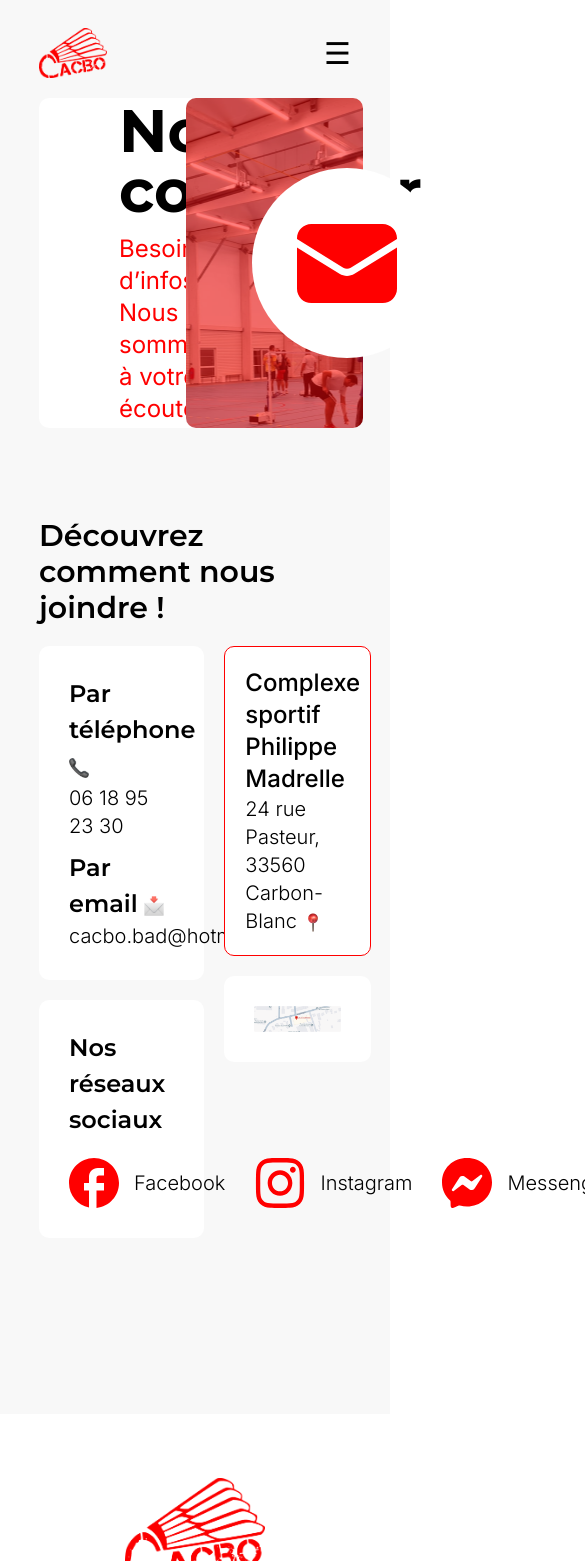
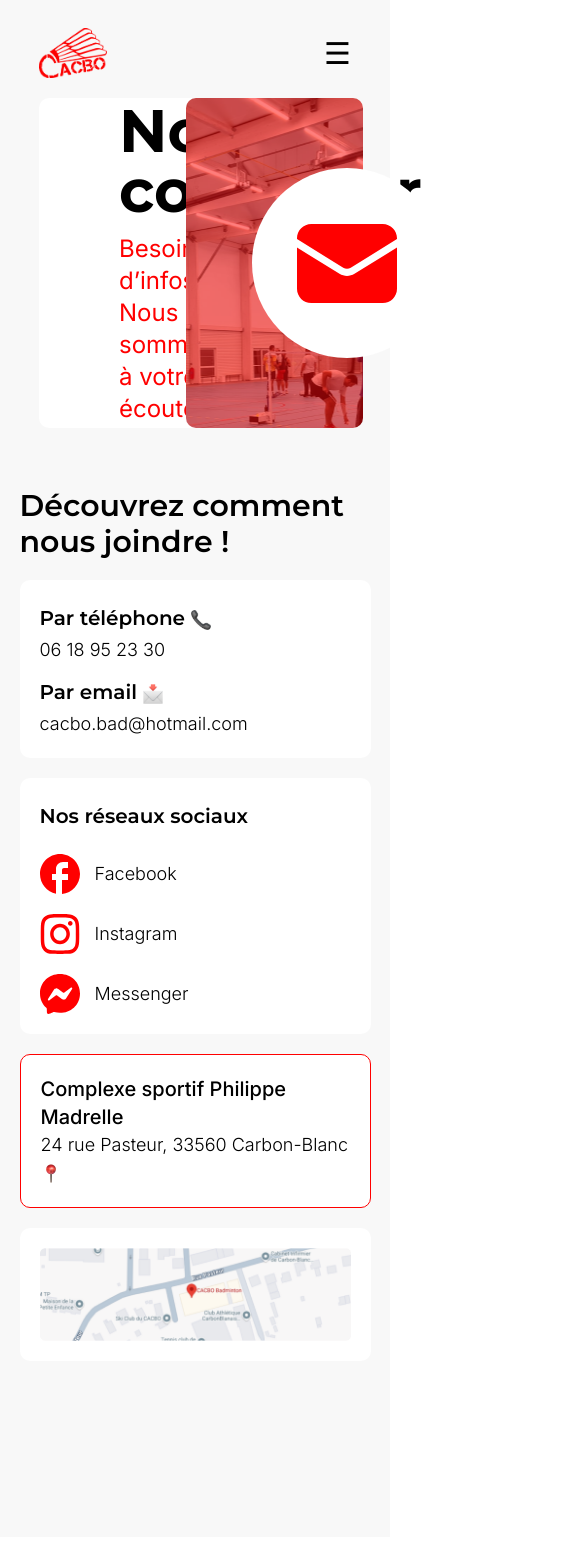
Before and after one commit to Matsuel/CACBO-Badminton, a Next.js app: page /contact in a window 390 px wide. Shown: the top 1561 px of the page, 585 px wide, since content can reach past the window. Built offline with nearby package versions, Linux system fonts and the light colour scheme; a web font is replaced by a local one.

Commit message:
Test Contact Page responsive

```diff
--- a/src/pages/contact.tsx
+++ b/src/pages/contact.tsx
@@ -39,35 +39,35 @@ const Contact = () => {
             background={HeroContact}
             tabTitle='Nous contacter'
         >
-            <div className="w-[80%] h-auto flex flex-col items-start justify-start mt-[90px]">
+            <div className="w-[90%] lg:w-[80%] h-auto flex flex-col items-start justify-start mt-[60px] lg:mt-[90px]">
                 <Subtitle content="Découvrez comment nous joindre !" />
 
-                <div className="w-[100%] h-auto flex flex-row items-start justify-start mt-[20px] gap-[20px]">
+                <div className="w-full h-auto flex flex-col lg:flex-row items-start justify-start mt-[20px] gap-[20px]">
 
                     {/* Gauche  */}
                     <div
-                        className="w-[53%] h-auto flex flex-col items-start justify-start gap-[20px]">
+                        className="w-full lg:w-[53%] h-auto flex flex-col items-start justify-start gap-[20px]">
 
                         {/* Contact */}
-                        <div className="w-[100%] h-auto flex flex-col items-start justify-start gap-[10px] bg-white p-[30px] rounded-ten">
+                        <div className="w-full h-auto flex flex-col items-start justify-start gap-[10px] bg-white p-[20px] lg:p-[30px] rounded-ten">
 
-                            <div className="w-[100%] h-auto flex flex-col items-start justify-start gap-[0px]">
-                                <Subtitle className='text-[24px]'>
+                            <div className="w-full h-auto flex flex-col items-start justify-start gap-[0px]">
+                                <Subtitle className='text-[20px] lg:text-[24px]'>
                                     Par téléphone <Emoji name='phone' width={20} />
                                 </Subtitle>
 
-                                <h5 className="font-Inter font-light text-xl">
+                                <h5 className="font-Inter font-light text-lg lg:text-xl">
                                     <Link href={`tel:+33618952330`}>
                                         06 18 95 23 30
                                     </Link>
                                 </h5>
                             </div>
-                            <div className="w-[100%] h-auto flex flex-col items-start justify-start gap-[0px]">
-                                <Subtitle className='text-[24px]'>
+                            <div className="w-full h-auto flex flex-col items-start justify-start gap-[0px]">
+                                <Subtitle className='text-[20px] lg:text-[24px]'>
                                     Par email <Emoji name='mail' width={20} />
                                 </Subtitle>
 
-                                <h5 className="font-Inter font-light text-xl">
+                                <h5 className="font-Inter font-light text-lg lg:text-xl">
                                     <Link href={`mailto:cacbo.bad@hotmail.com`}>
                                         cacbo.bad@hotmail.com
                                     </Link>
@@ -77,21 +77,21 @@ const Contact = () => {
 
                         {/* Reseaux sociaux */}
 
-                        <div className="w-[100%] h-auto flex flex-col items-start justify-start gap-[20px] bg-white p-[30px] rounded-ten">
+                        <div className="w-full h-auto flex flex-col items-start justify-start gap-[20px] bg-white p-[20px] lg:p-[30px] rounded-ten">
 
-                            <div className="w-[100%] h-auto flex flex-col items-start justify-start gap-[20px]">
-                                <Subtitle className='text-[24px]'>
+                            <div className="w-full h-auto flex flex-col items-start justify-start gap-[20px]">
+                                <Subtitle className='text-[20px] lg:text-[24px]'>
                                     Nos réseaux sociaux
                                 </Subtitle>
 
-                                <div className='w-[100%] h-auto flex flex-row items-start justify-start gap-[30px]'>
+                                <div className='w-full h-auto flex flex-col flex-wrap lg:flex-row items-start justify-start gap-[20px] lg:gap-[30px]'>
 
                                     {SocialLinks.map((link, index) => (
                                         <Link key={index} target='_blank' href={link.link} className="flex flex-row justify-center items-center gap-[15px]">
-                                            <div className='w-[50px] h-[50px] flex items-center justify-center text-redcolor hover:text-redcolorhover transition-all duration-300 ease-in-out'>
+                                            <div className='w-[40px] h-[40px] lg:w-[50px] lg:h-[50px] flex items-center justify-center text-redcolor hover:text-redcolorhover transition-all duration-300 ease-in-out'>
                                                 {link.icon}
                                             </div>
-                                            <p className="font-Inter font-light text-xl">
+                                            <p className="font-Inter font-light text-lg lg:text-xl">
                                                 {link.name}
                                             </p>
                                         </Link>
@@ -104,21 +104,21 @@ const Contact = () => {
 
                     {/* Droite */}
                     <div
-                        className="w-[47%] h-auto flex flex-col items-start justify-start gap-[20px]">
+                        className="w-full lg:w-[47%] h-auto flex flex-col items-start justify-start gap-[20px]">
 
-                        <div className="w-[100%] px-[20px] py-[20px] border-1 border-redcolor rounded-ten bg-white leading-10">
-                            <h5 className="font-Inter font-medium text-2xl">
+                        <div className="w-full px-[20px] py-[20px] border-1 border-redcolor rounded-ten bg-white leading-10">
+                            <h5 className="font-Inter font-medium text-xl lg:text-2xl">
                                 Complexe sportif Philippe Madrelle
                             </h5>
-                            <p className="font-Inter font-light text-xl">
+                            <p className="font-Inter font-light text-lg lg:text-xl">
                                 24 rue Pasteur, 33560 Carbon-Blanc <Emoji name='pin' width={20} />
                             </p>
                         </div>
 
                         <div
-                            className="w-[100%] h-auto flex flex-col items-start justify-start gap-[20px] bg-white p-[30px] rounded-ten">
+                            className="w-full h-auto flex flex-col items-start justify-start gap-[20px] bg-white p-[20px] lg:p-[30px] rounded-ten">
 
-                            <Image src={ContactMap} alt='map' width={640} />
+                            <Image src={ContactMap} alt='map' width={640} height={400} className="w-full h-auto object-cover" />
 
                         </div>
                     </div>
```
